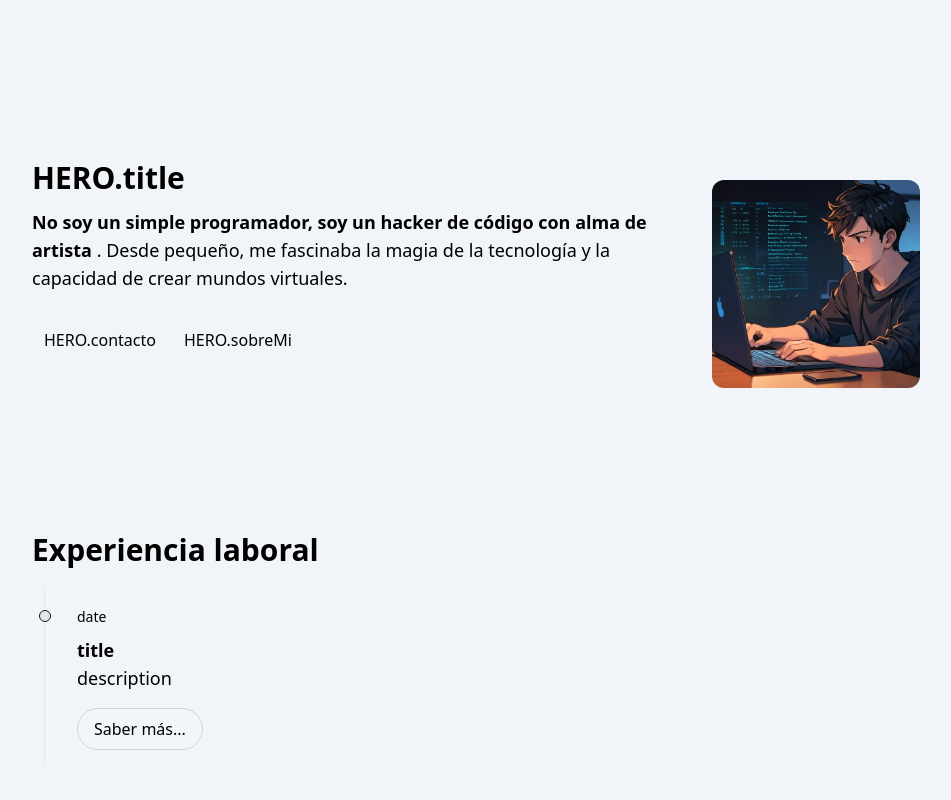
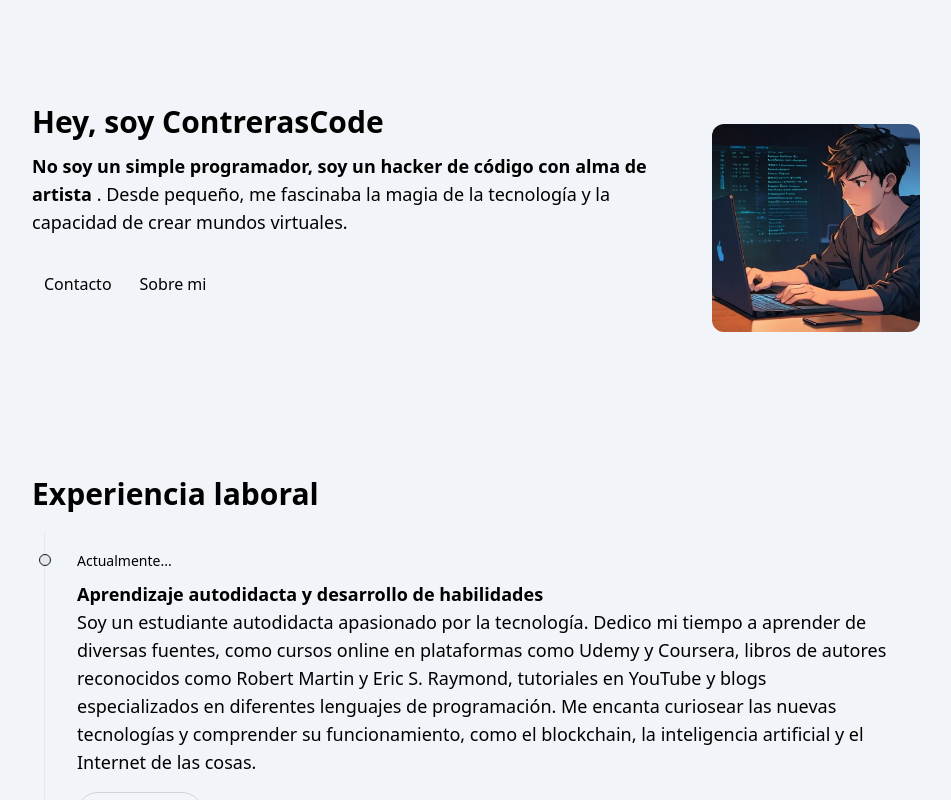
Before and after one commit to angelcgar/porfolio-ng, an Angular app: page / in a window 1280 px wide. Shown: the top 800 px of the page, without its empty margins (168-1119 px from the left). Built offline with nearby package versions, Linux system fonts and the light colour scheme.

Commit message:
añadir seccion de experienci

```diff
--- a/src/app/app.component.html
+++ b/src/app/app.component.html
@@ -1,14 +1,16 @@
-<div class="mx-auto md:pt-10 container">
+<div class="mx-auto md:pt-7 container">
   <!-- Div principal  -->
   <div
-    class="max-w-full m-auto mt-16 pb-20 px-1 md:px-4 lg:w-[1000px] p-1 md:p-4 leading-normal"
+    class="max-w-full m-auto mt-5 pb-20 px-1 md:px-4 lg:w-[1000px] p-1 md:p-4 leading-normal"
   >
     <!-- header -->
     <header
       class="flex flex-col md:flex-row text-pretty md:text-left p-5 md:p-10 gap-3 rounded-md mb-11 mx-1 container"
     >
       <div class="flex-1">
-        <h1 class="text-2xl md:text-3xl font-bold pb-3">HERO.title</h1>
+        <h1 class="text-2xl md:text-3xl font-bold pb-3">
+          Hey, soy ContrerasCode
+        </h1>
         <p class="text-base md:text-lg max-w-[700px] pb-3">
           <strong class="dark:text-yellow-300" aria-label="Soy un hacker">
             No soy un simple programador, soy un hacker de código con alma de
@@ -23,7 +25,7 @@
             class="dark:bg-indigo-900 px-3 py-2 mt-4 dark:hover:bg-indigo-700/80 hover:bg-gray-200 rounded-md"
             aria-label="ver mi seccion de contacto"
             href="/contacto"
-            >HERO.contacto</a
+            >Contacto</a
           >
           <a
             class="dark:bg-indigo-900 px-3 py-2 mt-4 dark:hover:bg-indigo-700/80 hover:bg-gray-200 rounded-md"
@@ -31,7 +33,7 @@
             target="_blank"
             rel="noopper"
             href="https://drive.google.com/file/d/1U9asNWBWoYtfN2oqBHAX5cfN_2_0PrPv/view?usp=sharing"
-            >HERO.sobreMi</a
+            >Sobre mi</a
           >
         </div>
       </div>
@@ -48,16 +50,20 @@
     <section class="bg-ancg-950 p-5 md:p-10 rounded-md my-4 mx-1 container">
       <h2 class="text-2xl md:text-3xl font-bold my-5">Experiencia laboral</h2>
       <ol class="relative border-s border-gray-200 ml-3">
+        @for (experience of experiences; track $index) {
+
         <li class="m-4 ms-4 p-4">
           <div
             class="absolute w-3 h-3 rounded-full mt-1.5 -start-1.5 border border-gray-900 dark:bg-slate-400 bg-gray-200"
           ></div>
-          <time class="mb-1 text-sm font-normal leading-none dark:text-sky-300"
-            >date</time
-          >
-          <h3 class="text-lg font-semibold dark:text-yellow-300 mt-2">title</h3>
+          <time class="mb-1 text-sm font-normal leading-none dark:text-sky-300">
+            {{ experience.date }}
+          </time>
+          <h3 class="text-lg font-semibold dark:text-yellow-300 mt-2">
+            {{ experience.title }}
+          </h3>
           <p class="mb-4 text-base md:text-lg font-normal text-pretty">
-            description
+            {{ experience.description }}
           </p>
 
           <a
@@ -68,6 +74,7 @@
             Saber más...
           </a>
         </li>
+        }
       </ol>
     </section>
 
--- a/src/app/app.component.ts
+++ b/src/app/app.component.ts
@@ -1,13 +1,17 @@
 import { Component } from '@angular/core';
 import { RouterOutlet } from '@angular/router';
+
+import { Experience } from './interfaces/hero-experience.interface';
+
+import experienceData from './json/hero-experience.json';
 
 @Component({
   selector: 'app-root',
   standalone: true,
   imports: [RouterOutlet],
   templateUrl: './app.component.html',
-  styleUrl: './app.component.css'
+  styleUrl: './app.component.css',
 })
 export class AppComponent {
-  title = 'porfolio-ng';
+  public experiences: Experience[] = experienceData;
 }
--- /dev/null
+++ b/src/app/interfaces/hero-experience.interface.ts
@@ -0,0 +1,6 @@
+export interface Experience {
+  date:        string;
+  title:       string;
+  description: string;
+  link:        string;
+}
--- /dev/null
+++ b/src/app/json/hero-experience.json
@@ -0,0 +1,14 @@
+[
+  {
+    "date": "Actualmente...",
+    "title": "Aprendizaje autodidacta y desarrollo de habilidades",
+    "description": "Soy un estudiante autodidacta apasionado por la tecnología. Dedico mi tiempo a aprender de diversas fuentes, como cursos online en plataformas como Udemy y Coursera, libros de autores reconocidos como Robert Martin y Eric S. Raymond, tutoriales en YouTube y blogs especializados en diferentes lenguajes de programación. Me encanta curiosear las nuevas tecnologías y comprender su funcionamiento, como el blockchain, la inteligencia artificial y el Internet de las cosas.",
+    "link": "https://github.com/angelcgar"
+  },
+  {
+    "date": "Septiembre 2022",
+    "title": "Desarrollador web - Despliegue de sitios web en diferentes hostings",
+    "description": "Desarrollé y desplegué más de 10 sitios web en diferentes plataformas de hosting como Hostinger, GoDaddy y AWS. Esto lo logré en tan solo tres semanas después de haber comenzado mi carrera como desarrollador web, lo que demuestra mi capacidad para: \nAprender rápidamente, Leer y entender código, Analizar problemas, Tomar decisiones favorables.",
+    "link": "https://github.com/angelcgar"
+  }
+]
```
